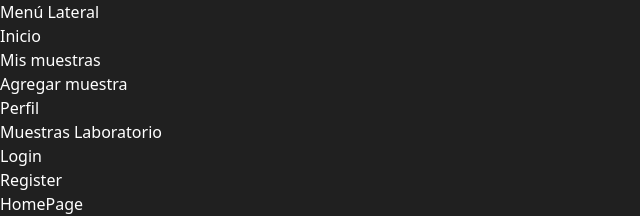
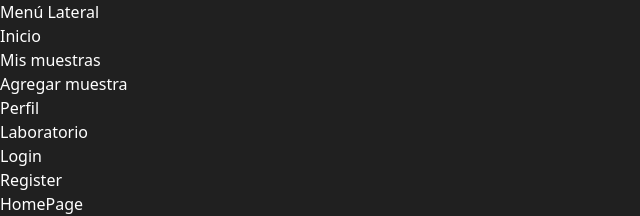
Before and after one commit to luisillo77D/geo-tasks, a React (Vite) app: page / in a window 1280 px wide. Shown: the top 216 px of the page, without its empty margins (0-640 px from the left). Built offline with nearby package versions, Linux system fonts and the light colour scheme.

Commit message:
Correcion de margenes y relaciones moviles

```diff
--- a/src/App.jsx
+++ b/src/App.jsx
@@ -17,9 +17,9 @@ function App() {
     <AuthProvider>
       <SampleProvider>
         <BrowserRouter>
-          <div className=" flex gap-10 mx-auto pr-10">
+          <div className=" flex gap-10 mx-auto px-0 sm:px-10">
             <Lateralbar />
-            <div className="flex flex-col w-11/12">
+            <div className="flex flex-col w-full md:w-11/12">
               <Navbar />
               <div className="flex gap-20">
                 <div className="flex-1">
--- a/src/components/Navbar.jsx
+++ b/src/components/Navbar.jsx
@@ -9,7 +9,7 @@ function Navbar() {
       <Link to={
         isAuthenticated ? "/mysamples" : "/"
       }>
-        <h1 className=" text-2xl font-bold"> Muestras Laboratorio</h1>
+        <h1 className=" text-2xl font-bold">Laboratorio</h1>
       </Link>
       <ul className="flex gap-x-2 items-center">
         {isAuthenticated ? (
```
